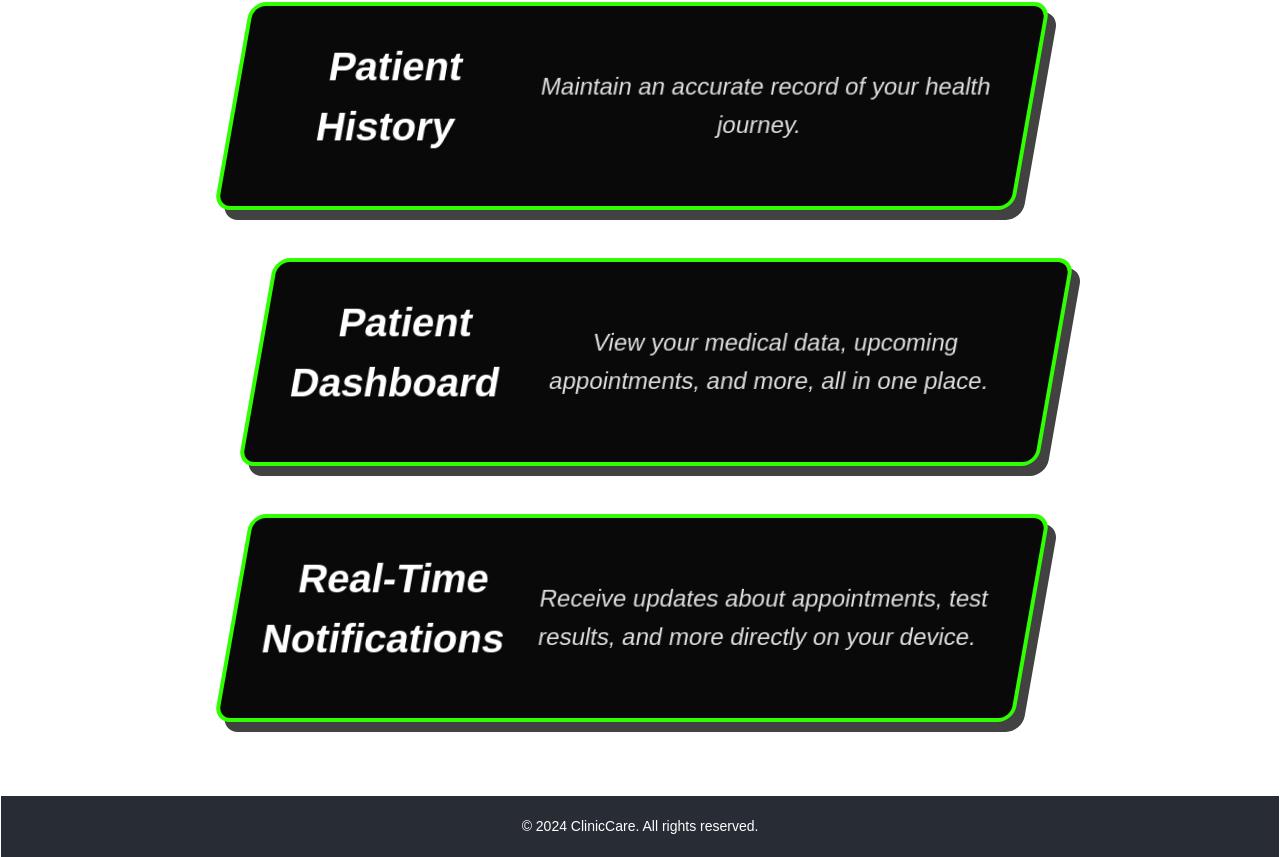
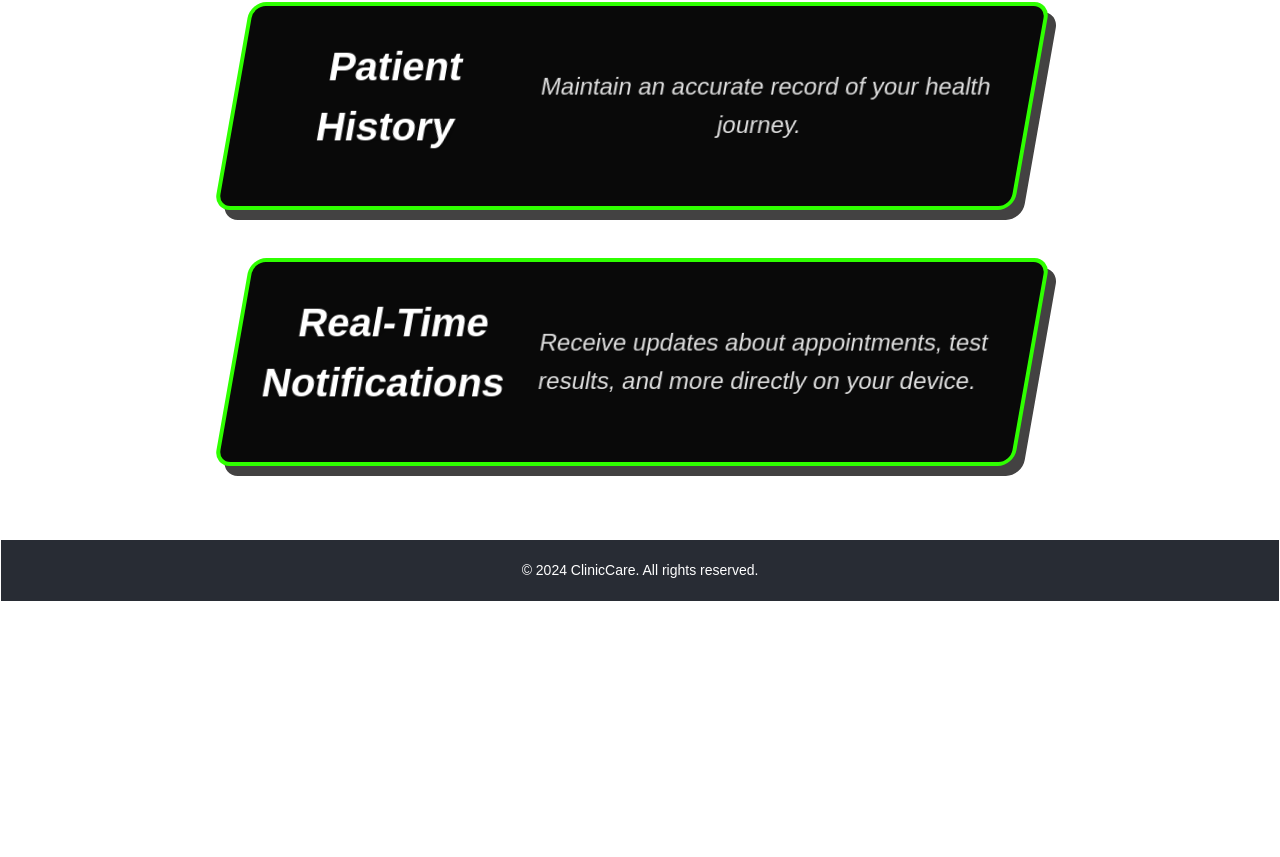
Before and after one commit to ParipoornaBhat/hackloop-frontend, a React (Vite) app: page / in a window 1280 px wide. Shown: the part 1761-2618 px from the top of the page. After the commit the page ends 2362 px from the top, so only its background shows below. Built offline with nearby package versions, Linux system fonts and the light colour scheme.

Commit message:
Update Homes.jsx

```diff
--- a/src/pages/General/Homes.jsx
+++ b/src/pages/General/Homes.jsx
@@ -104,13 +104,7 @@ const Home = () => {
                     <h3>Patient History</h3>
                     <p>Maintain an accurate record of your health journey.</p>
                 </div>
-                <div
-                    className={`feature-card ${visibleCards.includes('card4') ? 'visible from-right' : ''}`}
-                    id="card4"
-                >
-                    <h3>Patient Dashboard</h3>
-                    <p>View your medical data, upcoming appointments, and more, all in one place.</p>
-                </div>
+
                 <div
                     className={`feature-card ${visibleCards.includes('card5') ? 'visible from-left' : ''}`}
                     id="card5"
```
